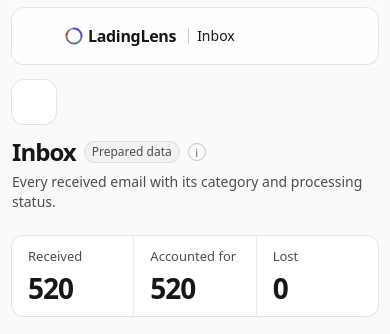
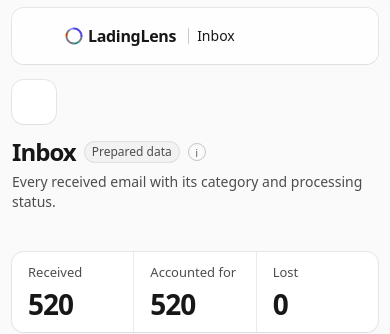
Before and after one commit to M1KUAPP/LadingLens, a React (Vite) app in the folder apps/web/: page /auth in a window 390 px wide. Both pictures are taken after a click on the button "Sign in as Guest". Shown: the top 334 px of the page. Built offline with nearby package versions, Linux system fonts and the light colour scheme; some icons are missing; a web font is replaced by a local one.

Commit message:
fix(web): add space under every page header

```diff
--- a/apps/web/src/components/ui/page-frame.css
+++ b/apps/web/src/components/ui/page-frame.css
@@ -7,13 +7,14 @@
 
 /* Page header (Geist docs title over admincn's icon tile): a ringed tile
    with the page's nav glyph, the title row with its data tag and hint, the
-   supporting line, and an optional action on the right. The page's own gap
-   sets it off from the body; no rule runs under it. */
+   supporting line, and an optional action on the right. Space, not a rule,
+   sets it off from the page body. */
 .page-head {
   display: grid;
   grid-template-columns: auto minmax(0, 1fr) auto;
   align-items: start;
   gap: var(--spacing-4) var(--spacing-6);
+  padding-bottom: var(--spacing-7);
   animation: fade-in-up var(--duration-base) var(--ease-standard);
 }
 
@@ -89,6 +90,7 @@
   .page-head,
   .page-head:not(:has(.page-head-icon)) {
     grid-template-columns: minmax(0, 1fr);
+    padding-bottom: var(--spacing-5);
   }
 
   .page-head-title {
```
Also changed, not shown: 1 other file (tests, documents, lock files or other folders).
